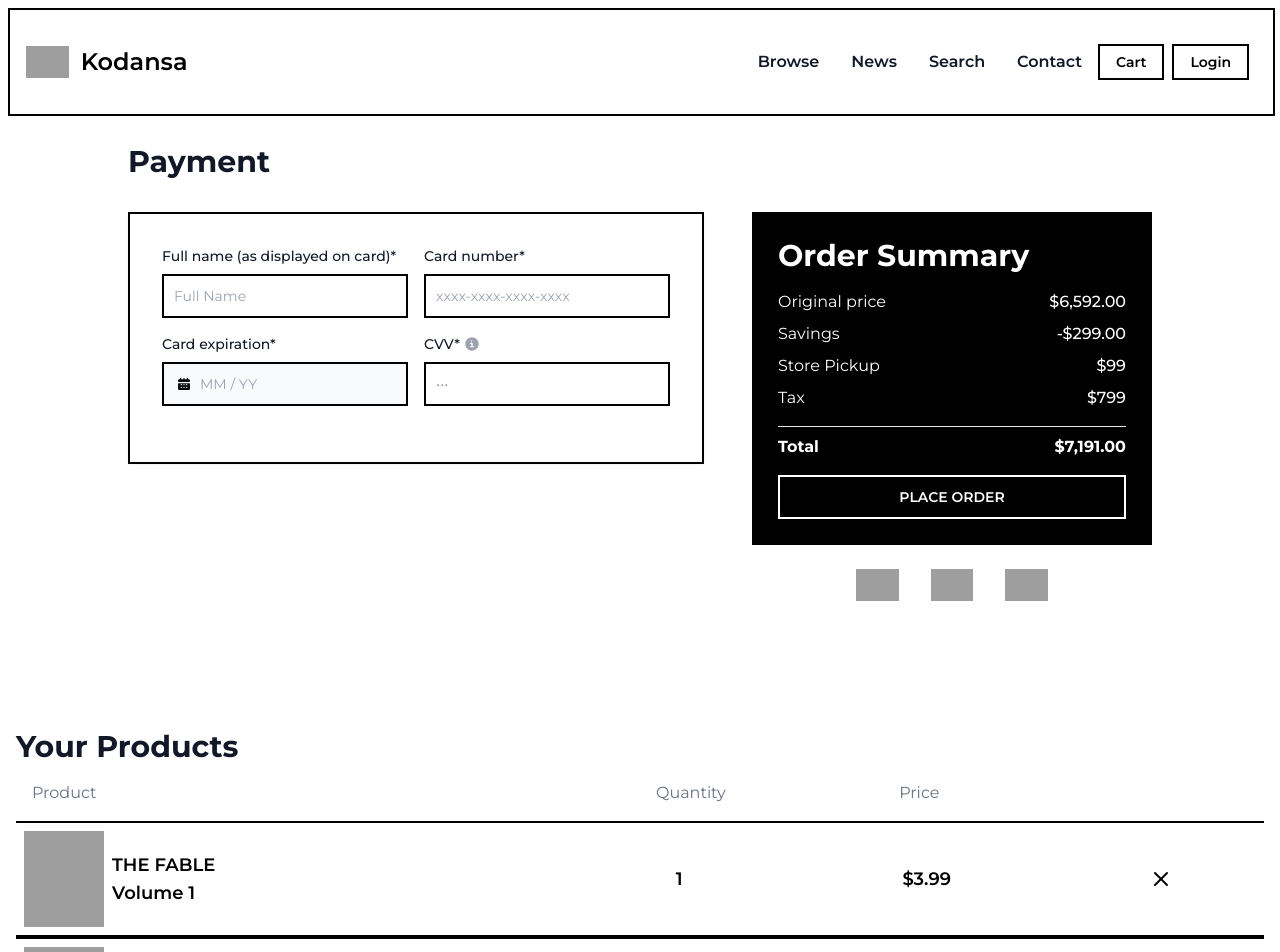
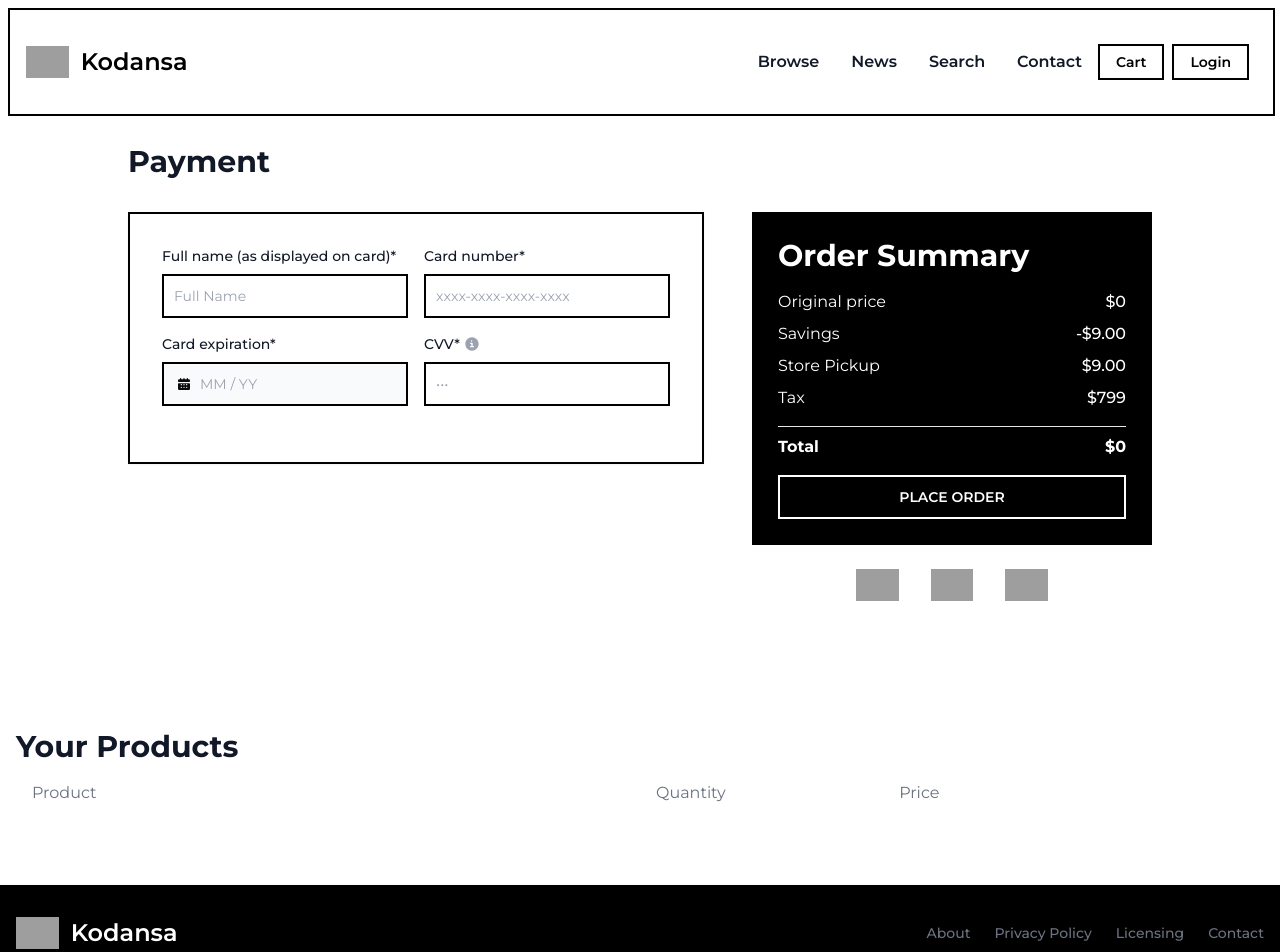
Before and after one commit to grvhuy/kodansaui, a Next.js app: page /checkout in a window 1280 px wide. Shown: the top 952 px of the page. Built offline with nearby package versions, Linux system fonts and the light colour scheme; grey boxes are pictures that could not be loaded.

Commit message:
cart features

```diff
--- a/src/app/(guest)/checkout/page.tsx
+++ b/src/app/(guest)/checkout/page.tsx
@@ -1,8 +1,11 @@
 "use client";
 import { CheckoutItemList } from "@/components/checkout-page/CheckoutItemList";
 import { Button } from "@/components/ui/button";
+import { useSelector } from "react-redux";
 
 const CheckoutPage = () => {
+  const cart_items = useSelector((state) => state?.cart.cartItems);
+
   return (
     <div className="min-h-screen mt-20">
       <section className="bg-white py-8 antialiased dark:bg-gray-900 md:py-16">
@@ -146,7 +149,11 @@ const CheckoutPage = () => {
                         Original price
                       </dt>
                       <dd className="text-white text-base font-medium dark:text-white">
-                        $6,592.00
+                        $
+                        {cart_items.reduce(
+                          (acc, item) => acc + item.price * item.quantity,
+                          0
+                        )}
                       </dd>
                     </dl>
 
@@ -155,7 +162,7 @@ const CheckoutPage = () => {
                         Savings
                       </dt>
                       <dd className="text-white text-base font-medium ">
-                        -$299.00
+                        -$9.00
                       </dd>
                     </dl>
 
@@ -164,7 +171,7 @@ const CheckoutPage = () => {
                         Store Pickup
                       </dt>
                       <dd className="text-white text-base font-medium dark:text-white">
-                        $99
+                        $9.00
                       </dd>
                     </dl>
 
@@ -183,7 +190,11 @@ const CheckoutPage = () => {
                       Total
                     </dt>
                     <dd className="text-white text-base font-bold dark:text-white">
-                      $7,191.00
+                      $
+                      {cart_items.reduce(
+                        (acc, item) => acc + item.price * item.quantity,
+                        0
+                      )}
                     </dd>
                   </dl>
 
@@ -239,7 +250,7 @@ const CheckoutPage = () => {
           <h1 className="text-xl font-bold text-gray-900 dark:text-white sm:text-3xl">
             Your Products
           </h1>
-          <CheckoutItemList onClickOutside={() => {}} />
+          <CheckoutItemList items={cart_items} onClickOutside={() => {}} />
         </div>
       </section>
 
--- a/src/app/(guest)/product/[name]/page.tsx
+++ b/src/app/(guest)/product/[name]/page.tsx
@@ -41,11 +41,6 @@ export default function ProductPage() {
   // lay so cuoi trong dau "-"
   const isVolume = !isNaN(Number(last));
 
-  if (isVolume) {
-    console.log("isVolume", isVolume);
-  } else {
-    console.log("not a volume");
-  }
 
   useEffect(() => {
   }, []);
--- a/src/components/CartItem.tsx
+++ b/src/components/CartItem.tsx
@@ -1,44 +1,82 @@
-import { XIcon } from "lucide-react";
+import {
+  decrementQuantity,
+  incrementQuantity,
+  removeFromCart,
+} from "@/lib/redux/feature/slices/cart";
+import { Minus, PlusIcon, XIcon } from "lucide-react";
 import Image from "next/image";
+import { useDispatch } from "react-redux";
 
 interface IProps {
   id: string;
+  name: string;
+  price: number;
+  quantity: number;
   friendly_id: string;
-  seq_number?: number;
-  name: string;
+  seq_number: number;
   cover_url: string;
-  quantity: number;
-  price: number;
-  onClickOutside: () => void;
+  onClickOutside?: () => void;
 }
 
-export const CartItem = () => {
+export const CartItem = (props: IProps) => {
+  const dispatch = useDispatch();
+
   return (
-    <div className="grid grid-cols-10 space-x-4 items-center justify-center border-t-2 border-b-2 border-black p-2">
+    <div className="grid grid-cols-10 space-x-4 items-center justify-center  border-b-2 border-black p-2">
       <div className="col-span-5 text-gray-500">
         <div className="flex space-x-2 text-black text-lg">
           <Image
-            src={
-              "https://pqxhavcshlsgvyjmkhkv.supabase.co/storage/v1/object/public/Cover%20Images/BakemonogatariManga_Series_IMG_1200x960.webp?t=2024-09-08T09%3A52%3A48.780Z"
-            }
+            src={props.cover_url}
             alt="Example Image"
             height={880}
             width={80}
             className="aspect-[5/6] object-cover"
           />
           <div className="flex-col flex justify-center">
-            <span className="font-semibold text-black text-lg uppercase">The Fable</span>
-            <span className="font-semibold text-black text-lg">Volume 1</span>
+            <span className="font-semibold text-black text-lg uppercase">
+              {props.name}
+            </span>
+            <span className="font-semibold text-black text-lg">
+              Volume {props.seq_number}
+            </span>
           </div>
         </div>
       </div>
       <div className="col-span-2 font-semibold text-black text-lg">
-        &nbsp; &nbsp; 1
+        {/* inc va dec btn */}
+        <div className="flex space-x-2 ml-2">
+          <button
+            onClick={() => {
+              dispatch(decrementQuantity(props.id));
+            }}
+            className="text-gray-600 hover:text-gray-900 px-1"
+          >
+            <Minus className="hover:shadow" size={16} />
+          </button>
+          <span>{props.quantity}</span>
+          <button className="text-gray-600 hover:text-gray-900">
+            <PlusIcon
+              className="hover:shadow"
+              onClick={() => {
+                dispatch(incrementQuantity(props.id));
+              }}
+              size={16}
+            />
+          </button>
+        </div>
       </div>
 
-      <div className="col-span-2 font-semibold text-black text-lg">$3.99</div>
+      <div className="col-span-2 font-semibold text-black text-lg">
+        ${props.price * props.quantity}
+      </div>
 
-      <XIcon onClick={()=>{}} size={24} className="col-span-1 h-100 w-100 cursor-pointer text-black" />
+      <XIcon
+        onClick={() => {
+          dispatch(removeFromCart(props.id));
+        }}
+        size={24}
+        className="col-span-1 h-100 w-100 cursor-pointer text-black"
+      />
     </div>
   );
 };
--- a/src/components/checkout-page/CheckoutItemList.tsx
+++ b/src/components/checkout-page/CheckoutItemList.tsx
@@ -5,6 +5,7 @@ import { Button } from "../ui/button";
 
 
 interface IProps {
+  items: any[];
   onClickOutside: () => void;
 }
 
@@ -24,10 +25,18 @@ export const CheckoutItemList = (props: IProps) => {
 
         {/* Phần cuộn chính chứa các mục trong giỏ hàng */}
         <div className="flex flex-col w-full">
-          <CartItem />
-          <CartItem />
-          <CartItem />
-          <CartItem />
+          {props.items.map((item, index) => (
+            <CartItem
+              key={index}
+              id={item.id}
+              name={item.name}
+              price={item.price}
+              quantity={item.quantity}
+              cover_url={item.cover_url}
+              seq_number={item.seq_number}
+              friendly_id={item.friendly_id}
+            />
+          ))}
 
         </div>
 
--- a/src/components/layout/header.tsx
+++ b/src/components/layout/header.tsx
@@ -9,17 +9,17 @@ import { Button } from "../ui/button";
 import { useDispatch, useSelector } from "react-redux";
 // import { addToCart } from "@/lib/redux/feature/slices/cart";
 import { RootState } from "@/lib/redux/store";
-import { testAddToPersistedCart } from "@/lib/redux/feature/slices/cart";
 
 export const Header = () => {
   const [showSearch, setShowSearch] = useState(false);
   const [showCart, setShowCart] = useState(false);
   const [showMenu, setShowMenu] = useState(false);
+  const cart_items = useSelector((state) => state?.cart.cartItems);
   const dispatch = useDispatch();
   useEffect(() => {
     // use useDispatch to dispatch action
 
-    // console.log(cartState.cartItems);
+    console.log(cart_items);
   }, []);
 
   return (
@@ -145,6 +145,7 @@ export const Header = () => {
                   <h1 className="font-bold text-xl p-4">CART ORDER</h1>
                   <div className="flex space-x-2 w-full">
                     <CartItemList
+                      items={cart_items}
                       onClickOutside={() => {
                         setShowCart(false);
                       }}
--- a/src/components/series-page/VolumeCard.tsx
+++ b/src/components/series-page/VolumeCard.tsx
@@ -17,10 +17,15 @@ interface Volume {
   release_date: string;
   pages: number;
   properties: any;
-  onClick?: () => void;
 }
 
-const VolumnCard = ({ volume }: { volume: Volume }) => {
+const VolumeCard = ({
+  volume,
+  onClick,
+}: {
+  volume: Volume;
+  onClick: () => void;
+}) => {
   return (
     <div>
       <div className="flex space-x-4 my-8 mx-6">
@@ -40,14 +45,19 @@ const VolumnCard = ({ volume }: { volume: Volume }) => {
         <div className="flex">
           <div className="flex flex-col justify-between">
             <div>
-              <h3 onClick={volume.onClick} className="font-bold text-3xl">VOLUME {volume.seq_number}</h3>
+              <h3 className="font-bold text-3xl">
+                VOLUME {volume.seq_number}
+              </h3>
               <p className="text-lg text-gray-500">
                 {volume.properties?.["Print Release"] || null} | {volume.pages}{" "}
                 pages
               </p>
-              <a href={`
+              <a
+                href={`
                 /product/${volume.series.friendly_id}-${volume.seq_number}
-              `} className="underline font-semibold">
+              `}
+                className="underline font-semibold"
+              >
                 DETAILS
               </a>
             </div>
@@ -55,7 +65,9 @@ const VolumnCard = ({ volume }: { volume: Volume }) => {
             <div>
               <p className="font-bold text-md text-gray-500">DELUXE EDITION</p>
               <p className="font-bold text-2xl">${volume.price}</p>
-              <MyButton text="ADD TO CART" onClick={() => console.log("Buy")} />
+              <MyButton text="ADD TO CART" onClick={
+                () => onClick()
+              } />
             </div>
           </div>
         </div>
@@ -65,4 +77,4 @@ const VolumnCard = ({ volume }: { volume: Volume }) => {
   );
 };
 
-export default VolumnCard;
+export default VolumeCard;
--- a/src/lib/redux/feature/slices/cart.ts
+++ b/src/lib/redux/feature/slices/cart.ts
@@ -6,13 +6,8 @@ interface CartItem {
   price: number;
   quantity: number;
   friendly_id: string;
-  // rating: number;
-  // status: string;
-  // description: string;
-  // tags: string[];
-  // type: string;
+  seq_number: number;
   cover_url: string;
-  thumbnail_url: string;
 }
 
 interface CartState {
@@ -20,19 +15,13 @@ interface CartState {
 }
 
 const initialState: CartState = {
-  cartItems: [
-
-  ],
+  cartItems: [],
 };
 
 const cartSlice = createSlice({
   name: "cart",
   initialState: initialState,
   reducers: {
-    testAddToPersistedCart(state, action: PayloadAction<CartItem>) {
-      state.cartItems.push(action.payload);
-    },
-
     addToCart(state, action: PayloadAction<CartItem>) {
       const { id, quantity } = action.payload;
       const existingItem = state.cartItems.find((item) => item.id === id);
@@ -40,6 +29,22 @@ const cartSlice = createSlice({
         existingItem.quantity += quantity;
       } else {
         state.cartItems.push(action.payload);
+      }
+    },
+
+    incrementQuantity(state, action: PayloadAction<string>) {
+      const id = action.payload;
+      const existingItem = state.cartItems.find((item) => item.id === id);
+      if (existingItem) {
+        existingItem.quantity += 1;
+      }
+    },
+
+    decrementQuantity(state, action: PayloadAction<string>) {
+      const id = action.payload;
+      const existingItem = state.cartItems.find((item) => item.id === id);
+      if (existingItem && existingItem.quantity > 1) {
+        existingItem.quantity -= 1;
       }
     },
 
@@ -51,4 +56,4 @@ const cartSlice = createSlice({
 });
 
 export default cartSlice.reducer;
-export const { addToCart, removeFromCart, testAddToPersistedCart } = cartSlice.actions;
+export const { addToCart, removeFromCart, decrementQuantity, incrementQuantity } = cartSlice.actions;
```
Also changed, not shown: src/app/(guest)/product/volume/[volNumber]/page.tsx (+40 -9 lines), src/app/(guest)/series/[name]/page.tsx (+27 -6 lines), src/components/CartItemList.tsx (+23 -10 lines), src/app/(guest)/series/[name]/x.js (added).
